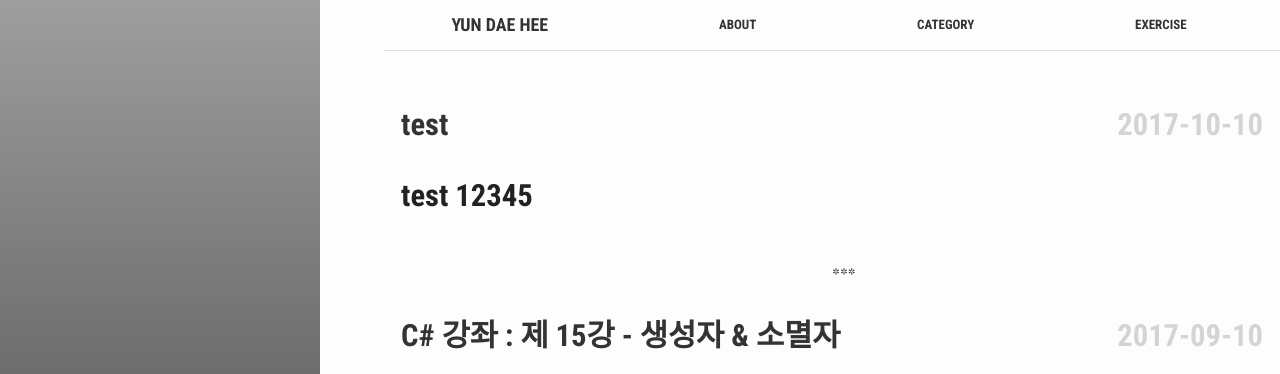
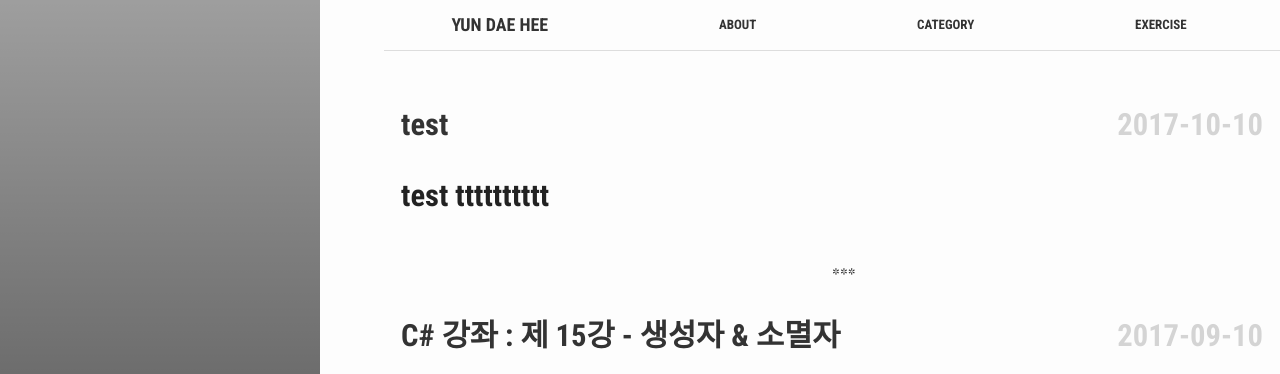
Before and after one commit to test076923/test076923.github.io, a Jekyll site: the page built from index.html, in a window 1280 px wide and 900 px high. Shown: the top 374 px of the window. Built offline with Jekyll 4.4.1, drawn with Linux system fonts in a browser that asks for light colours; comment, search, counter and statistics services are not loaded.

Commit message:
Update 2017-10-10-ssstest.md

```diff
--- a/_posts/2017-10-10-ssstest.md
+++ b/_posts/2017-10-10-ssstest.md
@@ -11,7 +11,7 @@ tags: ['testsets']
 author: 윤대희
 ---
 
-## test 12345 ##
+## test tttttttttt ##
 
 {% for category in site.categories %}
     {% assign cate = category | first %}
@@ -19,6 +19,7 @@ author: 윤대희
     {% if cate == "posts" %}
 {{ cate }}
     {% endif $}
+
 {% endfor %}
 
 {{ cate }}, {{ cate(0) }},
```
